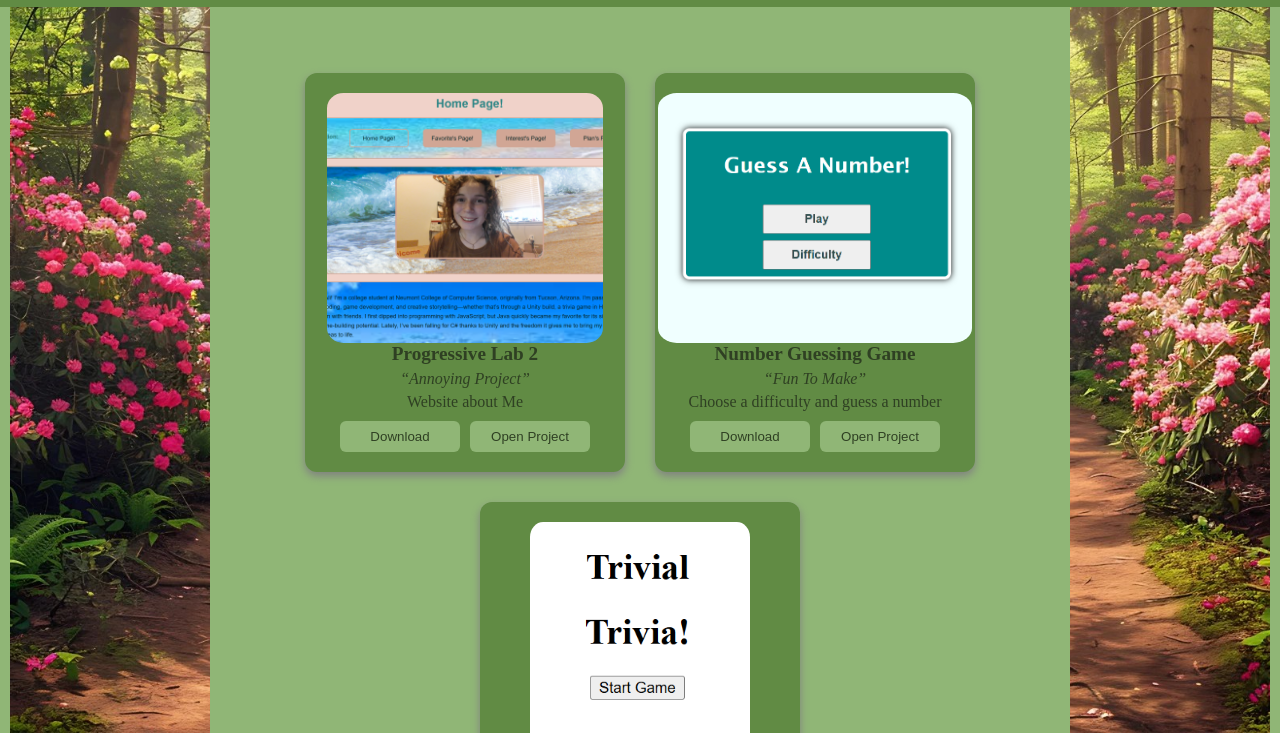
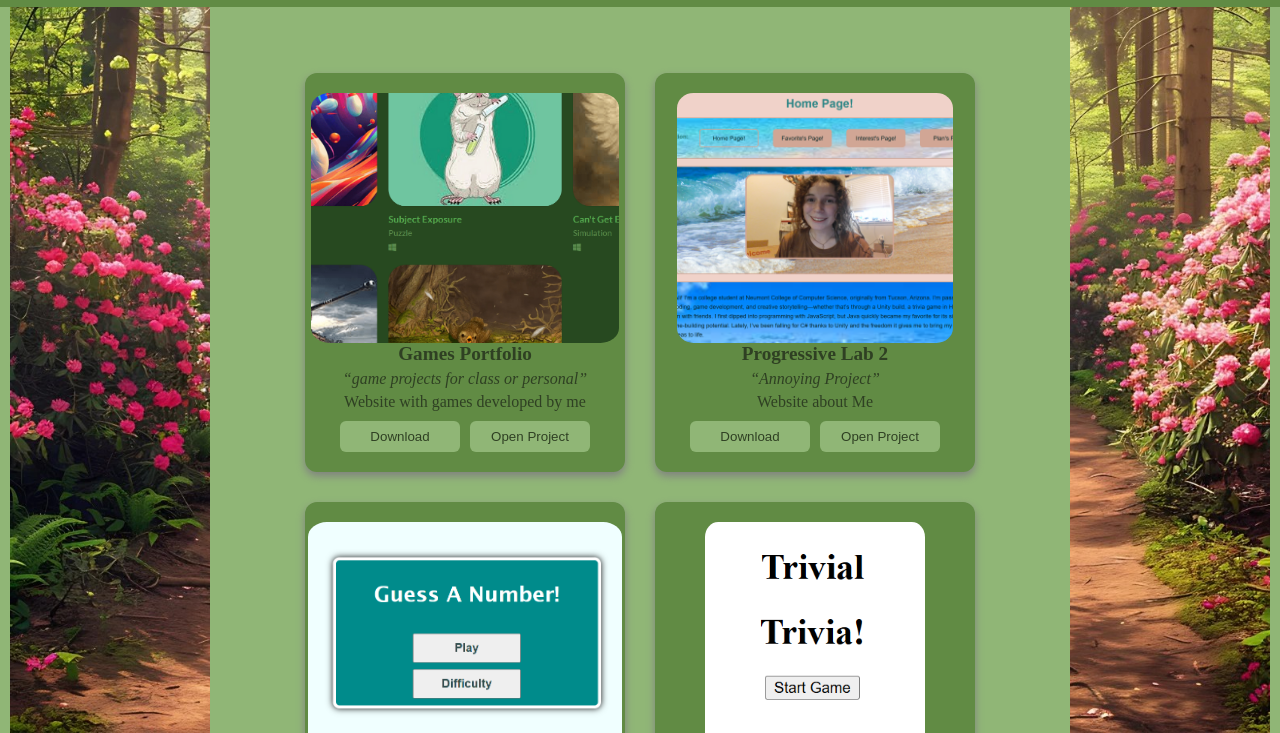
Before and after one commit to Al-peep22/Offical-Portfolio, a plain HTML site: page projects.html in a window 1280 px wide. Shown: the part 67-800 px from the top of the page. Drawn offline with Linux system fonts and the light colour scheme.

Commit message:
Offical Portfolio

```diff
--- a/projects.html
+++ b/projects.html
@@ -27,6 +27,21 @@
     </div>
     <proj class="ProjectDisplay">
         <!-- TODO: list some of my projects -->
+        <div class="Project" id="Prog0">
+            <div class="ProjectPic">
+                <img class="ProPic" src="images/projectPics/GamesPicPortfolio.png" alt="Project Picture" />
+                <div class="ProWorks">Implemented</div>
+            </div>
+            <ul class="ProjectDetails">
+                <label class="ProName">Games Portfolio</label>
+                <label class="ProOpinion"><q>game projects for class or personal</q></label>
+                <label class="ProDescription">Website with games developed by me</label>
+            </ul>
+            <div class="ProjectBtns">
+                <button>Download</button>
+                <button onclick="goTo('https://al-peep22.itch.io/')">Open Project</button>
+            </div>
+        </div>
         <div class="Project" id="Prog1">
             <div class="ProjectPic">
                 <img class="ProPic" src="images/projectPics/progLab.png" alt="Project Picture" />
@@ -74,6 +89,7 @@
         </div>
     </proj>
     <footer>
+        <button onclick="goTo('https://github.com/Al-peep22')">GitHub</button>
         <p>&copy; 2025 Projects Portfolio By Alison Waldsmith</p>
     </footer>
 </body>
```
Also changed, not shown: about.html (+2 -2 lines), images/projectPics/GamesPicPortfolio.png (added).
